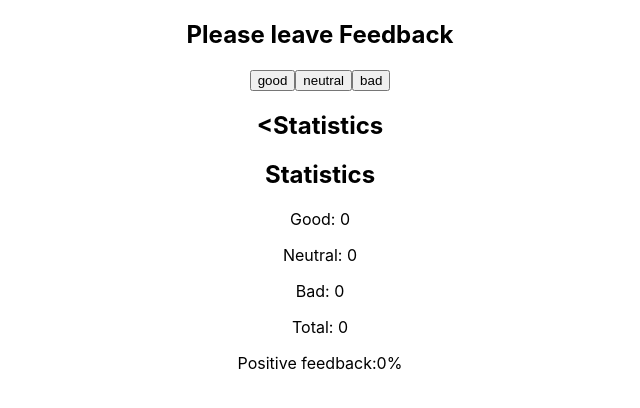
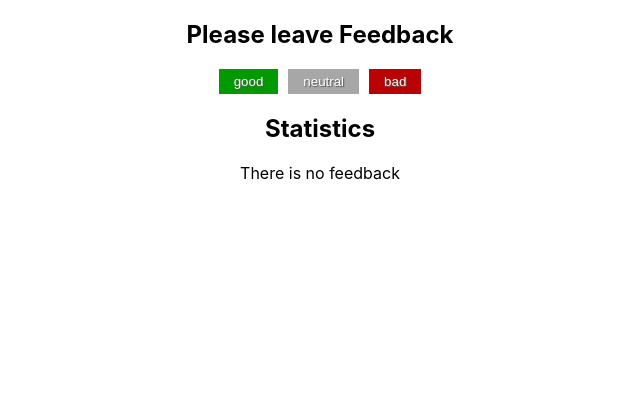
Before and after one commit to lordponchik/react-hw-02-feedback_ts, a React (Create React App) app: page / in a window 1280 px wide. Shown: the top 408 px of the page, without its empty margins (320-960 px from the left). Built offline with nearby package versions, Linux system fonts and the light colour scheme.

Commit message:
add step 4 and style

```diff
--- a/src/App.tsx
+++ b/src/App.tsx
@@ -4,6 +4,7 @@ import './App.css';
 import Statistics from './components/Statistics/Statistics';
 import FeedbackOptions from './components/FeedbackOptions/FeedbackOptions';
 import Section from './Section/Section';
+import Notification from './components/Notification/Notification';
 
 interface IState {
   good: number;
@@ -46,7 +47,10 @@ class App extends Component<{}, IState> {
           <FeedbackOptions options={options} onLeaveFeedback={this.onLeaveFeedback} />
         </Section>
 
-        <Section title={'<Statistics'}>
+        <Section title={'Statistics'}>
+          {this.countTotalFeedback() === 0 ? (
+            <Notification message={'There is no feedback'} />
+          ) : (
             <Statistics
               good={good}
               neutral={neutral}
@@ -54,6 +58,7 @@ class App extends Component<{}, IState> {
               total={this.countTotalFeedback()}
               positivePercentage={this.countPositiveFeedbackPercentage()}
             />
+          )}
         </Section>
       </div>
     );
--- /dev/null
+++ b/src/components/FeedbackOptions/FeedbackOptions.module.css
@@ -0,0 +1,30 @@
+.btn {
+  padding: 5px 15px;
+
+  font-weight: 500;
+  border-style: none;
+  color: white;
+  background-color: rgb(220, 220, 220);
+  cursor: pointer;
+  text-shadow: 1px 1px 1px rgb(85, 85, 85);
+}
+.btn:not(:last-child) {
+  margin-right: 10px;
+}
+
+.good {
+  composes: btn;
+
+  background-color: rgb(2, 153, 2);
+}
+
+.neutral {
+  composes: btn;
+
+  background-color: rgb(167, 167, 167);
+}
+.bad {
+  composes: btn;
+
+  background-color: rgb(186, 2, 2);
+}
--- a/src/components/FeedbackOptions/FeedbackOptions.tsx
+++ b/src/components/FeedbackOptions/FeedbackOptions.tsx
@@ -1,3 +1,5 @@
+import style from './FeedbackOptions.module.css';
+
 interface IFeedBackOptions {
   options: string[];
   onLeaveFeedback: (option: string) => void;
@@ -12,6 +14,7 @@ const FeedbackOptions = ({ options, onLeaveFeedback }: IFeedBackOptions) => {
             key={option}
             type="button"
             name={option}
+            className={style[option]}
             onClick={() => {
               onLeaveFeedback(option);
             }}
--- /dev/null
+++ b/src/components/Notification/Notification.tsx
@@ -0,0 +1,9 @@
+interface Props {
+  message: string;
+}
+
+const Notification = ({ message }: Props) => {
+  return <p>{message}</p>;
+};
+
+export default Notification;
--- a/src/components/Statistics/Statistics.tsx
+++ b/src/components/Statistics/Statistics.tsx
@@ -9,8 +9,6 @@ interface IStatisticsProps {
 function Statistics({ good, neutral, bad, total, positivePercentage }: IStatisticsProps) {
   return (
     <div>
-      <h2>Statistics</h2>
-
       <p>Good: {good}</p>
       <p>Neutral: {neutral}</p>
       <p>Bad: {bad}</p>
```
Lines whose indentation alone changed are shown as unchanged.
